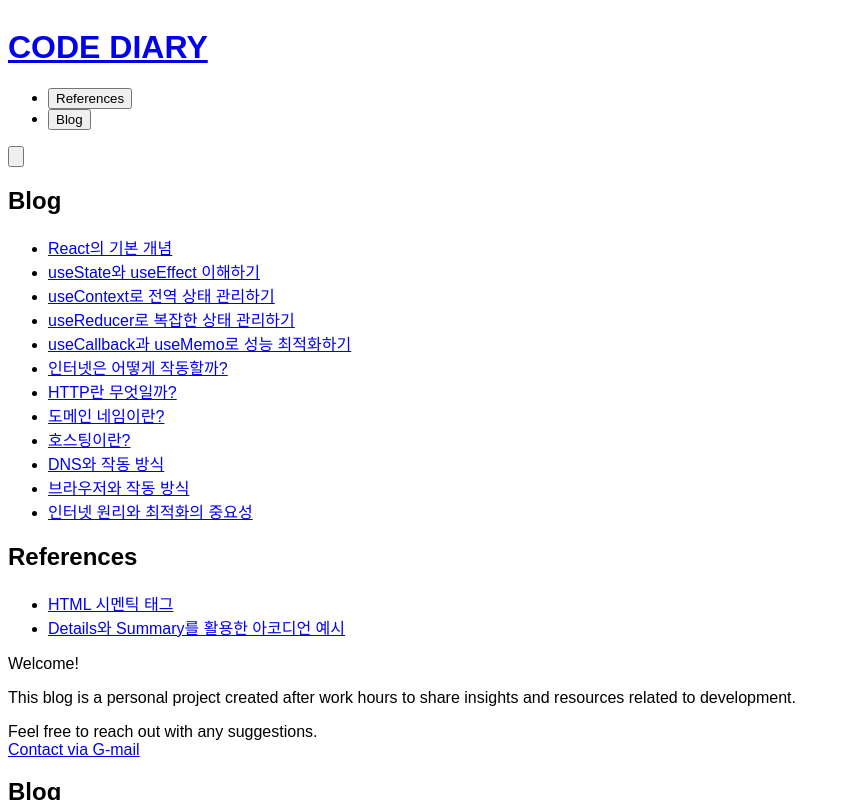
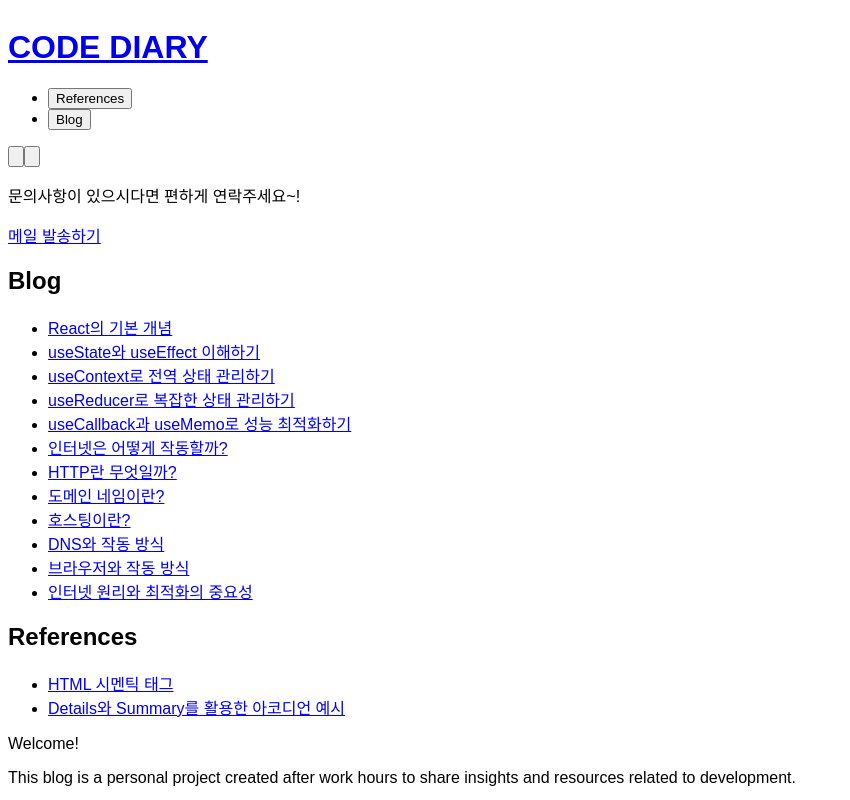
Before and after one commit to MinsangKwak/minsangKwak.github.io, a React (Create React App) app: page / in a window 1280 px wide. Both pictures are taken after a click on the button 16 px from the left and 156 px from the top of the page. Shown: the top 800 px of the page, without its empty margins (0-850 px from the left). Built offline with nearby package versions, Linux system fonts and the light colour scheme; a web font is replaced by a local one.

Commit message:
[update] update Home.js, mailTo

```diff
--- a/src/Header.js
+++ b/src/Header.js
@@ -1,19 +1,27 @@
 // src/Header.js
-import React, { useEffect } from "react";
+import React, { useState, useEffect } from "react";
 import { Link, useNavigate, useLocation } from "react-router-dom";
-import { Bars3Icon, HomeIcon } from "@heroicons/react/24/solid";
+import { Bars3Icon, HomeIcon, EnvelopeIcon } from "@heroicons/react/24/solid";
 import { ArrowLeftIcon } from "@heroicons/react/24/outline";
 
 const Header = ({ openSidebar, isSidebarOpen }) => {
 	const navigate = useNavigate();
 	const location = useLocation();
+	const [isToastVisible, setIsToastVisible] = useState(false);
 
 	useEffect(() => {
 		document.body.style.overflow = isSidebarOpen ? "hidden" : "auto";
 		document.documentElement.style.overflow = isSidebarOpen ? "hidden" : "auto";
 	}, [isSidebarOpen]);
 
+	const handleEmailClick = () => {
+		setIsToastVisible(true);
+		// 5초 후 자동으로 토스트 닫기
+		setTimeout(() => setIsToastVisible(false), 5000);
+	};
+
 	return (
+		<>
 			<header className="fixed top-0 left-0 right-0 z-30 flex items-center justify-between bg-white shadow-md h-16 px-4">
 				<div className="flex items-center space-x-4">
 					{location.pathname !== "/" ? (
@@ -48,6 +56,10 @@ const Header = ({ openSidebar, isSidebarOpen }) => {
 						</li>
 					</ul>
 
+					<button onClick={handleEmailClick} className="text-gray-700 p-2 rounded focus:outline-none">
+						<EnvelopeIcon className="w-6 h-6" />
+					</button>
+
 					<button
 						onClick={() => openSidebar()}
 						className="md:hidden text-gray-700 p-2 rounded focus:outline-none"
@@ -56,6 +68,24 @@ const Header = ({ openSidebar, isSidebarOpen }) => {
 					</button>
 				</nav>
 			</header>
+
+			{/* Toast Notification */}
+			{isToastVisible && (
+				<div className="fixed bottom-4 left-0 w-full bg-white shadow-lg rounded-lg p-4 z-40 animate-fade-in-out">
+					<div className="flex justify-between items-center max-w-3xl mx-auto">
+						<p className="text-gray-800 text-sm sm:text-base">문의사항이 있으시다면 편하게 연락주세요~!</p>
+						<a
+							href="mailto:kmsdevwork@gmail.com"
+							className="ml-4 px-3 py-2 bg-gray-800 text-white text-xs sm:text-sm rounded hover:bg-gray-700"
+							onClick={() => setIsToastVisible(false)}
+						>
+							메일 발송하기
+						</a>
+					</div>
+				</div>
+
+			)}
+		</>
 	);
 };
 
--- a/src/Home.js
+++ b/src/Home.js
@@ -25,13 +25,6 @@ const Home = () => {
 					<p className="text-3xl lg:text-5xl mt-2 lg:mt-4">Welcome!</p>
 					<p className="text-3xl lg:text-5xl mt-2 lg:mt-4">
 						This blog is a personal project created after work hours to share insights and resources related to development.
-					</p>
-					<p className="text-3xl lg:text-5xl mt-2 lg:mt-4">
-						<span>Feel free to reach out with any suggestions.</span>
-						<br />
-						<a href="mailto:kmsdevwork@gmail.com" className="text-blue-500 hover:underline text-lg lg:text-xl">
-							Contact via G-mail
-						</a>
 					</p>
 				</div>
 			</div>
--- a/src/index.css
+++ b/src/index.css
@@ -7,3 +7,27 @@
 body {
 	font-family: "Pretendard", sans-serif;
 }
+
+/* keyframe animation */
+@keyframes fadeInOut {
+	0% {
+		transform: translateY(100%);
+		opacity: 0;
+	}
+	10% {
+		transform: translateY(0);
+		opacity: 1;
+	}
+	90% {
+		transform: translateY(0);
+		opacity: 1;
+	}
+	100% {
+		transform: translateY(100%);
+		opacity: 0;
+	}
+}
+
+.animate-fade-in-out {
+	animation: fadeInOut 5s ease forwards;
+}
```
Also changed, not shown: 11 other files (tests, documents, lock files or other folders). Lines whose indentation alone changed are shown as unchanged.
